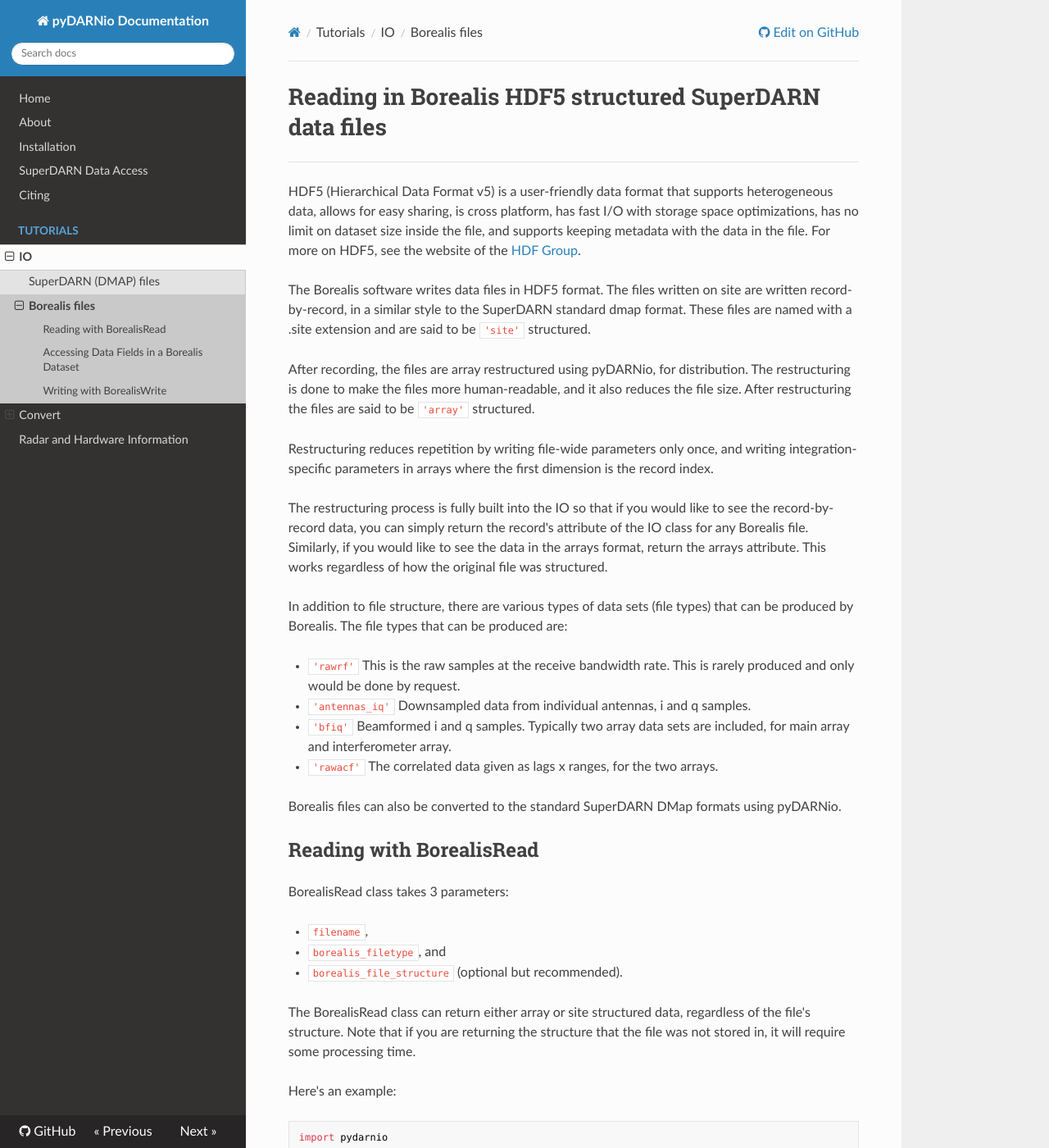
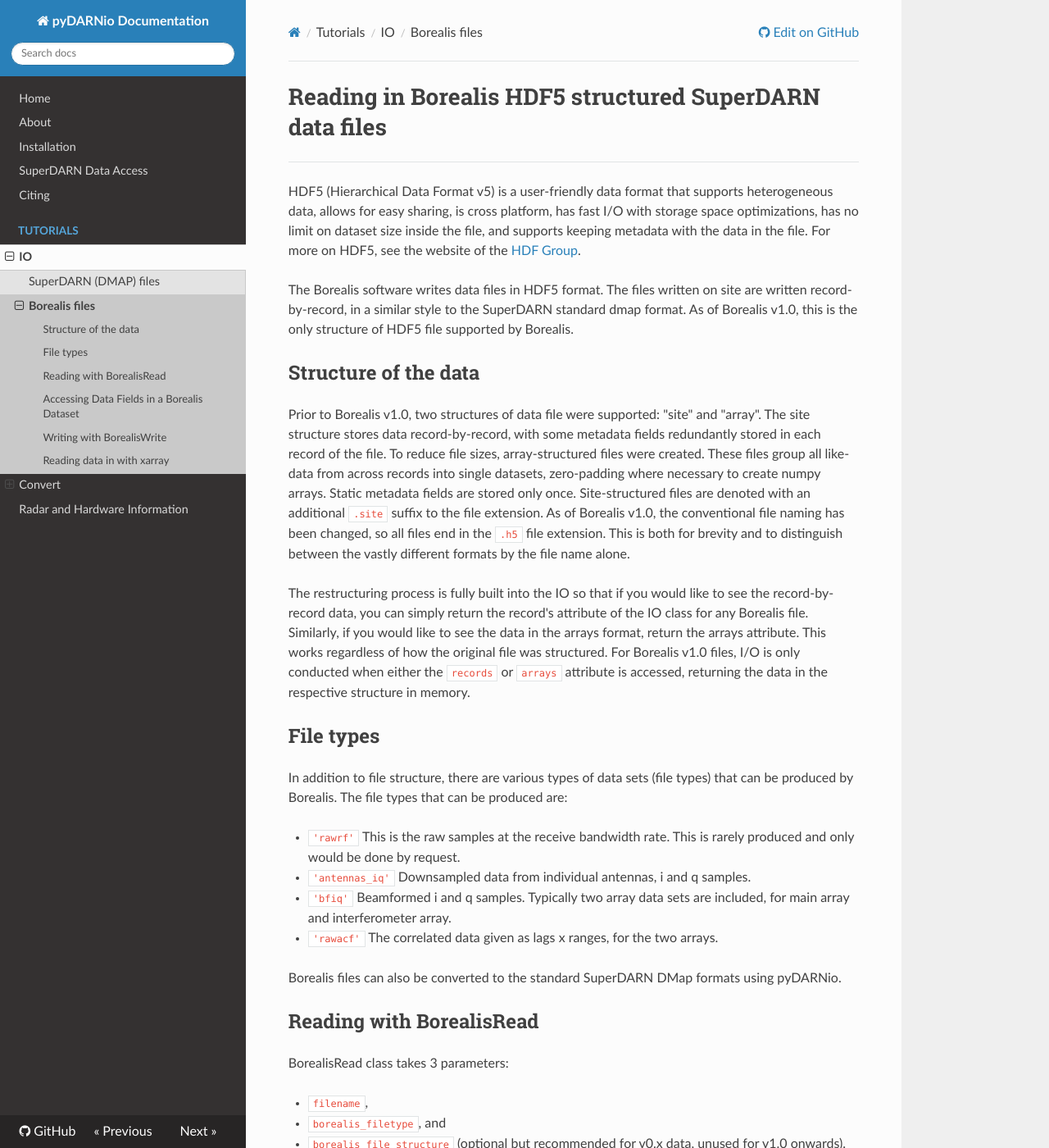
Before and after one commit to SuperDARN/pyDARNio, an MkDocs documentation site: the page built from docs/user/BorealisIO.md, in a window 1280 px wide and 1400 px high. Shown: the whole window at 82% size. Built offline with MkDocs 1.6.1, drawn with Linux system fonts in a browser that asks for light colours; nearby versions of some CDN libraries; some of the changed text lies outside the part shown.

Commit message:
Updated docs to reflect Borealis v1.0 changes.

````diff
--- a/docs/user/BorealisIO.md
+++ b/docs/user/BorealisIO.md
@@ -10,41 +10,42 @@ HDF5, see the website of the [HDF Group](www.hdfgroup.org).
 
 The Borealis software writes data files in HDF5 format. The files written on
 site are written record-by-record, in a similar style to the SuperDARN standard
-dmap format. These files are named with a .site extension and are said to be
-`'site'` structured.
+dmap format. As of Borealis v1.0, this is the only structure of HDF5 file supported by Borealis.
 
-After recording, the files are array restructured using pyDARNio, for distribution.
-The restructuring is done to make the files more human-readable, and it also
-reduces the file size. After restructuring the files are said to be `'array'`
-structured.
+## Structure of the data
 
-Restructuring reduces repetition by writing file-wide parameters only once,
-and writing integration-specific parameters in arrays where the first
-dimension is the record index.
+Prior to Borealis v1.0, two structures of data file were supported: "site" and "array". The site
+structure stores data record-by-record, with some metadata fields redundantly stored in each
+record of the file. To reduce file sizes, array-structured files were created. These files
+group all like-data from across records into single datasets, zero-padding where necessary to
+create numpy arrays. Static metadata fields are stored only once. Site-structured files are denoted
+with an additional `.site` suffix to the file extension. As of Borealis v1.0, the conventional file naming
+has been changed, so all files end in the `.h5` file extension. This is both for brevity and to distinguish
+between the vastly different formats by the file name alone.
 
 The restructuring process is fully built into the IO so that if you would like to see
 the record-by-record data, you can simply return the record's attribute of the
 IO class for any Borealis file. Similarly, if you would like to see the data in
 the arrays format, return the arrays attribute. This works regardless of how
-the original file was structured.
+the original file was structured. For Borealis v1.0 files, I/O is only conducted when
+either the `records` or `arrays` attribute is accessed, returning the data in the respective
+structure in memory.
+
+## File types
 
 In addition to file structure, there are various types of data sets (file types)
 that can be produced by Borealis. The file types that can be produced are:
-
 
 - `'rawrf'`
 This is the raw samples at the receive bandwidth rate. This is rarely
 produced and only would be done by request.
 
-
 - `'antennas_iq'`
 Downsampled data from individual antennas, i and q samples.
-
 
 - `'bfiq'`
 Beamformed i and q samples. Typically two array data sets are included,
 for main array and interferometer array.
-
 
 - `'rawacf'`
 The correlated data given as lags x ranges, for the two arrays.
@@ -58,7 +59,7 @@ BorealisRead class takes 3 parameters:
 
 - `filename`,
 - `borealis_filetype`, and
-- `borealis_file_structure` (optional but recommended).
+- `borealis_file_structure` (optional but recommended for v0.x data, unused for v1.0 onwards).
 
 The BorealisRead class can return either array or site structured data,
 regardless of the file's structure. Note that if you are returning the structure
@@ -85,7 +86,7 @@ record_names = borealis_reader.record_names
 array_data = borealis_reader.arrays
 ```
 
-If you don't supply the borealis_file_structure parameter, the reader will
+For v0.x data, if you don't supply the borealis_file_structure parameter, the reader will
 attempt to read the file as array structured first (as this should be the most
 common structure available to the user), and following failure will attempt to
 read as site structured.
@@ -129,6 +130,9 @@ and site structured files (they vary slightly), see the Borealis documentation
 
 ## Writing with BorealisWrite
 
+!!! Warning
+    Writing Borealis v1.0 data is not supported
+
 The BorealisWrite class takes 4 parameters:
 
 - `filename`,
@@ -161,3 +165,25 @@ writer = pydarnio.BorealisWrite(my_file, my_rawacf_data, 'rawacf')
 
 print(writer.borealis_file_structure)  # to check the file structure written
 ```
+
+## Reading data in with xarray
+
+Borealis v1.0 data can be read in using the [xarray](https://docs.xarray.dev/en/stable/) library.
+To do so, you must install pydarnio with the optional `xarray` dependencies.
+This can be done using `pip install pydarnio[xarray]`.
+
+Two flavours of xarray I/O are supported: record-by-record, or with field grouped together across records.
+
+```python
+import pydarnio
+infile = "/path/to/data.rawacf.h5"
+
+# Read in record-by-record (returns list[xarray.Dataset])
+dsets = pydarnio.BorealisV1Read.records_as_xarray(infile)
+
+# Read in with data grouped together across records (returns xarray.Dataset)
+ds = pydarnio.BorealisV1Read.arrays_as_xarray(infile)
+```
+
+The xarray I/O provides an extremely useful interface for exploring data files,
+selecting/slicing data, and plotting data.
````
Also changed, not shown: docs/user/install.md (+1 -1 lines).
